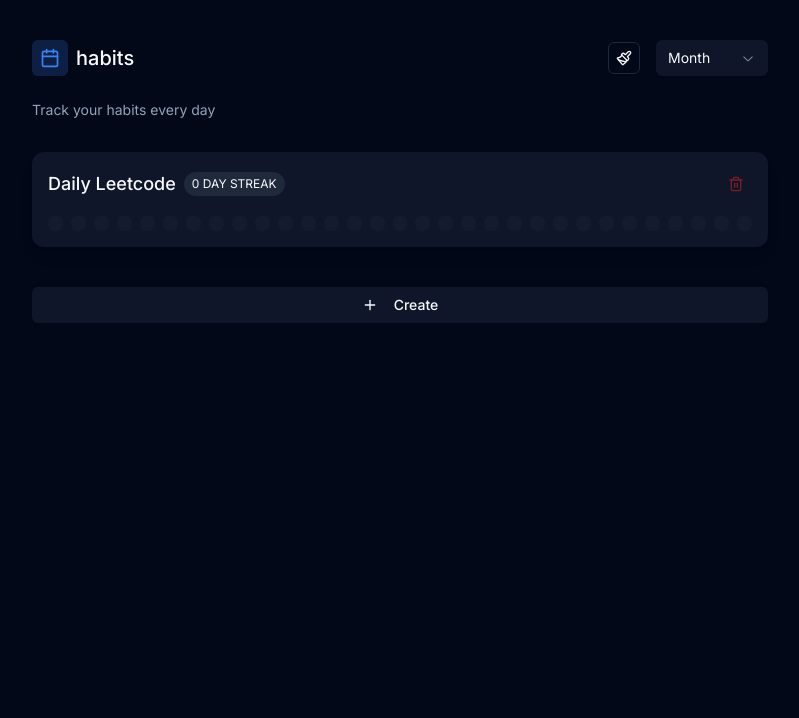
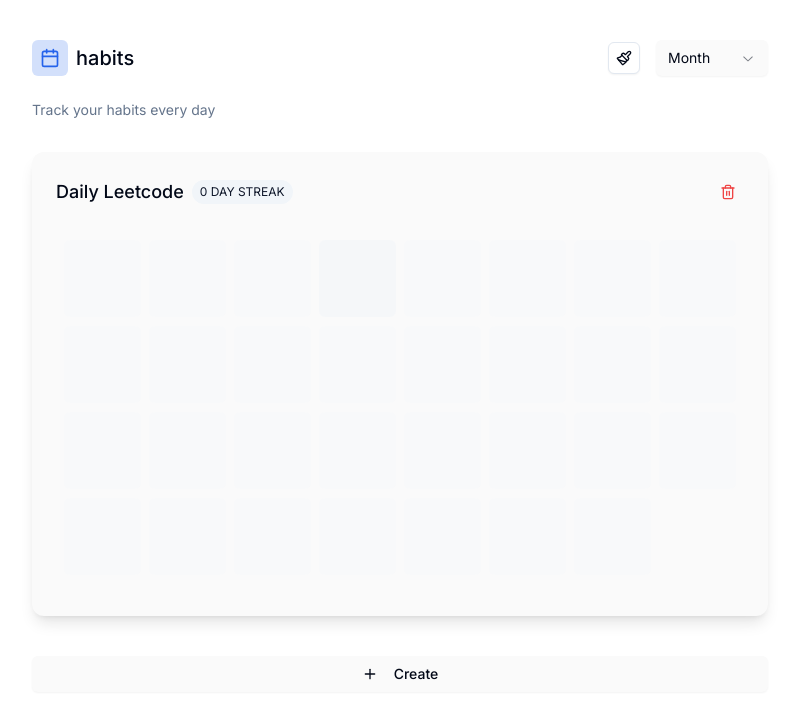
Before and after one commit to kedarvyas/habits-tracker, a Next.js app: page / in a window 1280 px wide. Shown: the top 718 px of the page, without its empty margins (240-1039 px from the left). Built offline with nearby package versions, Linux system fonts and the light colour scheme.

Commit message:
habit - month card functionality v1.0.3

```diff
--- a/src/app/components/HabitsTracker.js
+++ b/src/app/components/HabitsTracker.js
@@ -1,6 +1,6 @@
 "use client";
 import React, { useState, useEffect } from 'react';
-import { Calendar, Plus, Moon, Sun, Paintbrush, Trash2 } from 'lucide-react';
+import { Calendar, Plus, Moon, Sun, Paintbrush, Trash2, ChevronDown, ChevronUp } from 'lucide-react';
 import {
   Card,
   CardContent,
@@ -36,6 +36,7 @@ const HabitsTracker = () => {
   const [timeframe, setTimeframe] = useState('month');
   const [newHabit, setNewHabit] = useState({ name: '', frequency: 1, period: 'week' });
   const [isCreateOpen, setIsCreateOpen] = useState(false);
+  const [expandedMonth, setExpandedMonth] = useState(null);
 
   const [habits, setHabits] = useState(() => {
     if (typeof window !== 'undefined') {
@@ -59,8 +60,15 @@ const HabitsTracker = () => {
     }
   }, [habits]);
 
-  const months = ['Jan', 'Feb', 'Mar', 'Apr', 'May', 'Jun',
-    'Jul', 'Aug', 'Sep', 'Oct', 'Nov', 'Dec'];
+  // Fixed months array with proper formatting
+  const months = [
+    { name: 'Jan', number: 0 }, { name: 'Feb', number: 1 },
+    { name: 'Mar', number: 2 }, { name: 'Apr', number: 3 },
+    { name: 'May', number: 4 }, { name: 'Jun', number: 5 },
+    { name: 'Jul', number: 6 }, { name: 'Aug', number: 7 },
+    { name: 'Sep', number: 8 }, { name: 'Oct', number: 9 },
+    { name: 'Nov', number: 10 }, { name: 'Dec', number: 11 }
+  ];
 
   const generateDates = () => {
     const today = new Date();
@@ -71,20 +79,91 @@ const HabitsTracker = () => {
         for (let i = 6; i >= 0; i--) {
           const date = new Date(today);
           date.setDate(today.getDate() - i);
-          dates.push(date.getDate());
+          dates.push(date);
         }
         break;
       case 'month':
+        // Get the first day of the month
+        const firstDay = new Date(today.getFullYear(), today.getMonth(), 1);
+        const startingDay = firstDay.getDay(); // 0 = Sunday, 1 = Monday, etc.
+
+        // Add empty dates for padding
+        for (let i = 0; i < startingDay; i++) {
+          dates.push(null);
+        }
+
+        // Add actual dates
         const daysInMonth = new Date(today.getFullYear(), today.getMonth() + 1, 0).getDate();
         for (let i = 1; i <= daysInMonth; i++) {
-          dates.push(i);
+          dates.push(new Date(today.getFullYear(), today.getMonth(), i));
         }
         break;
       case 'year':
-        dates.push(...months);
+        // Year view code remains the same
         break;
     }
     return dates;
+  };
+  const calculateStreak = (entries) => {
+    const today = new Date();
+    today.setHours(0, 0, 0, 0);
+
+    // Get dates where habit was completed
+    const completedDates = Object.entries(entries)
+      .filter(([_, completed]) => completed)
+      .map(([date]) => new Date(date))
+      .sort((a, b) => b - a); // Sort in descending order
+
+    if (completedDates.length === 0) return 0;
+
+    let streak = 0;
+    const oneDayMs = 24 * 60 * 60 * 1000;
+    let currentDate = today;
+
+    // Check if there's an entry for today
+    const todayEntry = completedDates.find(date =>
+      date.toDateString() === today.toDateString()
+    );
+
+    // If no entry for today, check if there was one yesterday
+    if (!todayEntry) {
+      const yesterday = new Date(today - oneDayMs);
+      const yesterdayEntry = completedDates.find(date =>
+        date.toDateString() === yesterday.toDateString()
+      );
+      if (!yesterdayEntry) return 0;
+    }
+
+    // Calculate streak
+    for (const date of completedDates) {
+      const diff = Math.floor((currentDate - date) / oneDayMs);
+
+      if (diff <= 1) {
+        streak++;
+        currentDate = date;
+      } else {
+        break;
+      }
+    }
+
+    return streak;
+  };
+
+  const toggleHabitEntry = (habitId, date) => {
+    setHabits(habits.map(habit => {
+      if (habit.id === habitId) {
+        const newEntries = { ...habit.entries };
+        const dateStr = date.toISOString().split('T')[0];
+        newEntries[dateStr] = !newEntries[dateStr];
+
+        return {
+          ...habit,
+          entries: newEntries,
+          streak: calculateStreak(newEntries)
+        };
+      }
+      return habit;
+    }));
   };
 
   const handleCreateHabit = () => {
@@ -105,27 +184,236 @@ const HabitsTracker = () => {
     }
   };
 
-  const toggleHabitEntry = (habitId, date) => {
-    setHabits(habits.map(habit => {
-      if (habit.id === habitId) {
-        const newEntries = { ...habit.entries };
-        const dateStr = new Date(2024, new Date().getMonth(), date).toISOString().split('T')[0];
-        newEntries[dateStr] = !newEntries[dateStr];
 
-        let streak = 0;
-        const today = new Date();
-        for (let i = 0; i < 31; i++) {
-          const checkDate = new Date(today);
-          checkDate.setDate(today.getDate() - i);
-          const checkDateStr = checkDate.toISOString().split('T')[0];
-          if (newEntries[checkDateStr]) streak++;
-          else break;
-        }
+  const generateMonthDates = (year, month) => {
+    const daysInMonth = new Date(year, month + 1, 0).getDate();
+    const dates = [];
+    for (let i = 1; i <= daysInMonth; i++) {
+      dates.push(new Date(year, month, i));
+    }
+    return dates;
+  };
 
-        return { ...habit, entries: newEntries, streak };
-      }
-      return habit;
-    }));
+  // Modified render for year view
+  const renderYearView = (habit) => {
+    const today = new Date();
+    return (
+      <div className="space-y-2">
+        {months.map((month) => (
+          <div key={month.name} className="space-y-2">
+            <button
+              onClick={() => setExpandedMonth(expandedMonth === month.number ? null : month.number)}
+              className="w-full flex items-center justify-between p-2 hover:bg-secondary/30 rounded-md transition-colors"
+            >
+              <span>{month.name}</span>
+              {expandedMonth === month.number ?
+                <ChevronUp className="h-4 w-4" /> :
+                <ChevronDown className="h-4 w-4" />
+              }
+            </button>
+
+            {expandedMonth === month.number && (
+              <div className="grid grid-cols-7 gap-0.5 p-2 bg-secondary/10 rounded-md">
+                {generateMonthDates(today.getFullYear(), month.number).map((date, index) => (
+                  <button
+                    key={index}
+                    onClick={() => toggleHabitEntry(habit.id, date)}
+                    className={`
+                      aspect-square rounded-[1px] transition-all h-4 w-4  // Added fixed size
+                      ${hasEntry
+                        ? 'bg-primary hover:bg-primary/90'
+                        : isToday
+                          ? 'bg-secondary/50 hover:bg-secondary/70'
+                          : 'bg-secondary/20 hover:bg-secondary/30'
+                      }
+                    `}
+                  />
+                ))}
+              </div>
+            )}
+          </div>
+        ))}
+      </div>
+    );
+  };
+
+
+  const renderHabitGrid = (habit) => {
+    const today = new Date().toDateString();
+
+    if (timeframe === 'year') {
+      const today = new Date();
+      const lastSixMonths = Array.from({ length: 8 })
+        .map((_, i) => {
+          const d = new Date();
+          d.setMonth(d.getMonth() - (7 - i));
+          return {
+            name: months[d.getMonth()].name,
+            number: d.getMonth(),
+            year: d.getFullYear()
+          };
+        });
+
+      return (
+        <div className="space-y-2">
+          <div className="grid grid-cols-8 gap-1">
+            {lastSixMonths.map((month) => (
+              <div key={month.name} className="text-xs text-muted-foreground text-center">
+                {month.name}
+              </div>
+            ))}
+          </div>
+          <div className="grid grid-cols-8 gap-1">
+            {lastSixMonths.map((month) => {
+              const isCurrentMonth = month.number === today.getMonth();
+              return (
+                <div
+                  key={month.name}
+                  className={`grid grid-cols-4 gap-0.5 ${isCurrentMonth ? 'bg-secondary/10 rounded-md p-0.5' : ''}`}
+                >
+                  {generateMonthDates(month.year, month.number).map((date, i) => {
+                    const isToday = date.toDateString() === today.toDateString();
+                    // Only render first 28 days (7 rows x 4 columns)
+                    if (i < 28) {
+                      return (
+                        <button
+                          key={i}
+                          onClick={() => toggleHabitEntry(habit.id, date)}
+                          className={`
+                            aspect-square rounded-[2px] transition-all
+                            ${getEntryStatus(habit, date)
+                              ? 'bg-primary'
+                              : isToday
+                                ? 'bg-secondary/50'
+                                : 'bg-secondary/20'
+                            }
+                            ${habit.streak > 1 ? 'shadow-sm' : ''}
+                          `}
+                        />
+                      );
+                    }
+                    return null;
+                  })}
+                </div>
+              );
+            })}
+          </div>
+        </div>
+      );
+    }
+
+    if (timeframe === 'month') {
+      const dates = generateDates();
+      // Filter out null values (padding days)
+      const actualDates = dates.filter(date => date !== null);
+
+      // Calculate optimal grid layout
+      // Use 4 rows to maintain consistent height regardless of month length
+      const rows = 4;
+      // Calculate columns needed (ceil to handle all month lengths)
+      const cols = Math.ceil(actualDates.length / rows);
+
+      return (
+        <div className="w-full py-4 px-2">
+          <div className="grid gap-2" style={{
+            gridTemplateRows: `repeat(${rows}, minmax(0, 1fr))`,
+            gridTemplateColumns: `repeat(${cols}, minmax(0, 1fr))`,
+            aspectRatio: `${cols} / ${rows}`
+          }}>
+            {actualDates.map((date, index) => {
+              const isToday = date.toDateString() === new Date().toDateString();
+              const hasEntry = getEntryStatus(habit, date);
+
+              return (
+                <button
+                  key={index}
+                  onClick={() => toggleHabitEntry(habit.id, date)}
+                  className={`
+                    aspect-square rounded-md transition-all
+                    ${hasEntry
+                      ? 'bg-primary hover:bg-primary/90'
+                      : isToday
+                        ? 'bg-secondary/50 hover:bg-secondary/70'
+                        : 'bg-secondary/20 hover:bg-secondary/30'
+                    }
+                  `}
+                />
+              );
+            })}
+          </div>
+        </div>
+      );
+    }
+
+    if (timeframe === 'week') {
+      return (
+        <div className="grid grid-cols-7 gap-1 w-full">
+          {generateDates().map((date, index) => {
+            const isToday = date.toDateString() === today;
+            const hasEntry = getEntryStatus(habit, date);
+
+            return (
+              <button
+                key={index}
+                onClick={() => toggleHabitEntry(habit.id, date)}
+                className={`
+                  aspect-square transition-all w-full
+                  ${hasEntry
+                    ? 'bg-primary'
+                    : isToday
+                      ? 'bg-secondary/50'
+                      : 'bg-secondary/20'
+                  }
+                `}
+              />
+            );
+          })}
+        </div>
+      );
+    }
+
+    return (
+      <div className="flex flex-wrap gap-0.5">
+        {generateDates().map((date, index) => {
+          if (!date) {
+            return <div key={`empty-${index}`} className="w-5 h-5" />;
+          }
+
+          const isToday = date.toDateString() === today;
+          const hasEntry = getEntryStatus(habit, date);
+
+          return (
+            <button
+              key={index}
+              onClick={() => toggleHabitEntry(habit.id, date)}
+              className={`
+                w-5 h-5 transition-all
+                ${hasEntry
+                  ? 'bg-primary'
+                  : isToday
+                    ? 'bg-secondary/50'
+                    : 'bg-secondary/20'
+                }
+              `}
+            />
+          );
+        })}
+      </div>
+    );
+  };
+
+
+
+  const formatDate = (date) => {
+    if (timeframe === 'year') {
+      return months[date.getMonth()].name;
+    }
+    return date.getDate();
+  };
+
+  const getEntryStatus = (habit, date) => {
+    const dateStr = date.toISOString().split('T')[0];
+    return habit.entries[dateStr];
   };
 
   const deleteHabit = (habitId) => {
@@ -193,11 +481,14 @@ const HabitsTracker = () => {
         {/* Habits List */}
         {habits.map(habit => (
           <Card key={habit.id} className="mb-4 bg-card border-none shadow-lg">
-            <CardContent className="p-4">
+            <CardContent className="p-6"> {/* Increased padding */}
               <div className="flex justify-between items-center mb-4">
                 <div className="flex items-center space-x-2">
                   <h2 className="text-lg font-medium">{habit.name}</h2>
-                  <span className="text-xs px-2 py-1 bg-secondary rounded-full">
+                  <span className={`text-xs px-2 py-1 rounded-full ${habit.streak > 1
+                    ? 'bg-primary text-primary-foreground'
+                    : 'bg-secondary text-secondary-foreground'
+                    }`}>
                     {habit.streak} DAY STREAK
                   </span>
                 </div>
@@ -210,27 +501,7 @@ const HabitsTracker = () => {
                   <Trash2 className="h-4 w-4 text-destructive" />
                 </Button>
               </div>
-
-              <div className={`grid gap-2 ${timeframe === 'week'
-                ? 'grid-cols-7 w-full max-w-2xl mx-auto'
-                : timeframe === 'month'
-                  ? 'grid-cols-31'
-                  : 'grid-cols-12'
-                }`}>
-                {generateDates().map(date => (
-                  <button
-                    key={date}
-                    onClick={() => toggleHabitEntry(habit.id, date)}
-                    className={`
-            aspect-square rounded-md transition-all
-            ${habit.entries[new Date(2024, new Date().getMonth(), date).toISOString().split('T')[0]]
-                        ? 'bg-primary shadow-lg scale-95'
-                        : 'bg-secondary/30 hover:bg-secondary/50'
-                      }
-          `}
-                  />
-                ))}
-              </div>
+              {renderHabitGrid(habit)}
             </CardContent>
           </Card>
         ))}
--- a/src/app/layout.tsx
+++ b/src/app/layout.tsx
@@ -10,13 +10,18 @@ export default function RootLayout({
   children: React.ReactNode;
 }) {
   return (
-    <html lang="en" className="dark" suppressHydrationWarning>
-      <body className={`${inter.className} bg-background`}>
+    <html lang="en" suppressHydrationWarning>
+      <body className={inter.className}>
         <ThemeProvider
           attribute="class"
-          defaultTheme="dark"
+          defaultTheme="system"
+          value={{
+            light: "light",
+            dark: "dark",
+            purple: "purple",
+            mint: "mint"
+          }}
           enableSystem
-          disableTransitionOnChange
         >
           {children}
         </ThemeProvider>
```
